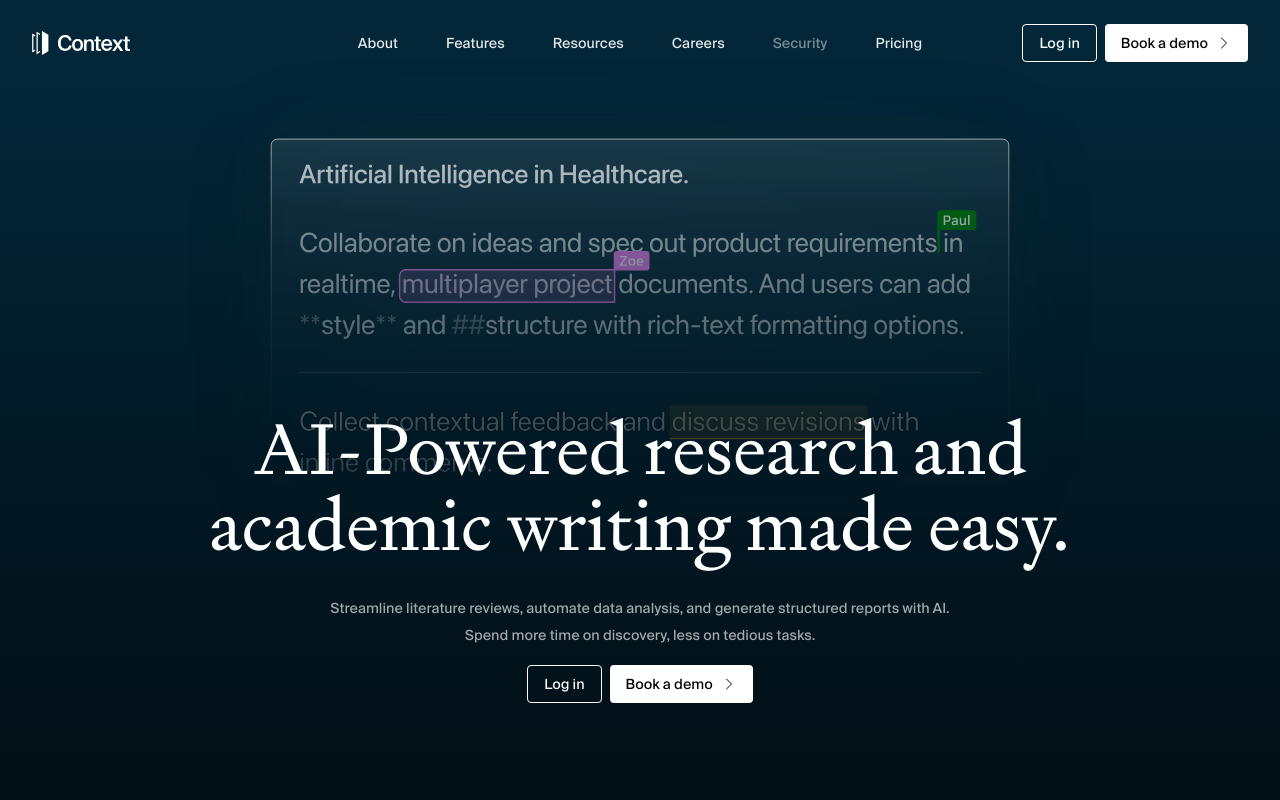
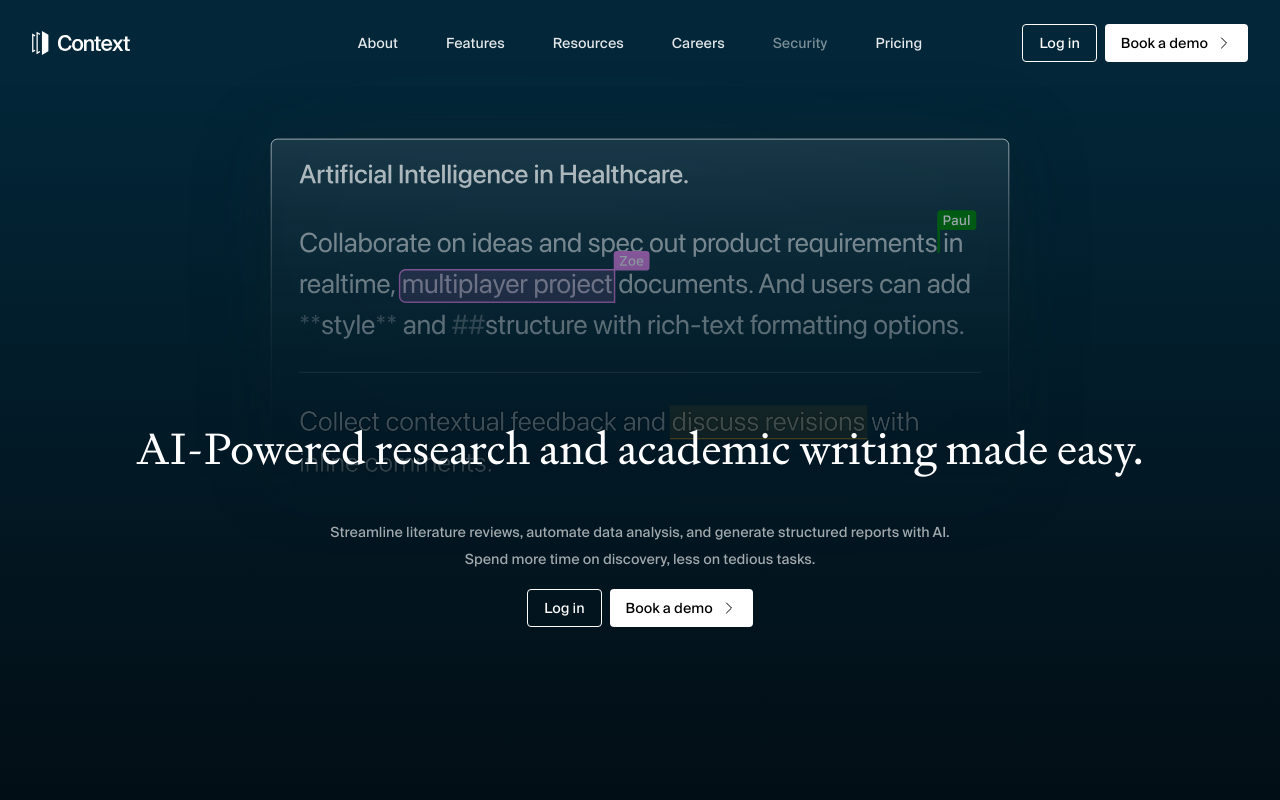
Before and after one commit to onsare/Context-AI, a Next.js app: page / in a window 1280 px wide. Shown: the top 800 px of the page. Built offline with nearby package versions, Linux system fonts and the light colour scheme.

Commit message:
REsponsive design

```diff
--- a/src/components/Hero.tsx
+++ b/src/components/Hero.tsx
@@ -17,7 +17,7 @@ export default function Hero() {
             className='relative bottom-[50px] left-0 w-full h-full object-cover'
           />
           <div className='flex flex-col items-center justify-center space-y-4 relative bottom-[100px] lg:bottom-[300px] z-10 '>
-            <h1 className='text-[rgba(255,255,255,1)]  font-normal text-[44px]  lg:text-[72px]  leading-[42px] lg:leading-[76px] tracking-[-2%] '>
+            <h1 className='text-[rgba(255,255,255,1)]  font-normal text-[44px]  lggit s:text-[72px]  leading-[42px] lg:leading-[76px] tracking-[-2%] '>
               AI-Powered research and academic writing made easy.{" "}
             </h1>
             <p className=' text-[rgba(255,255,255,0.64)]  font-normal text-[17px] lg:text-[14px]  lg:leading-[27px] mt-4 max-w-[639px]'>
```
